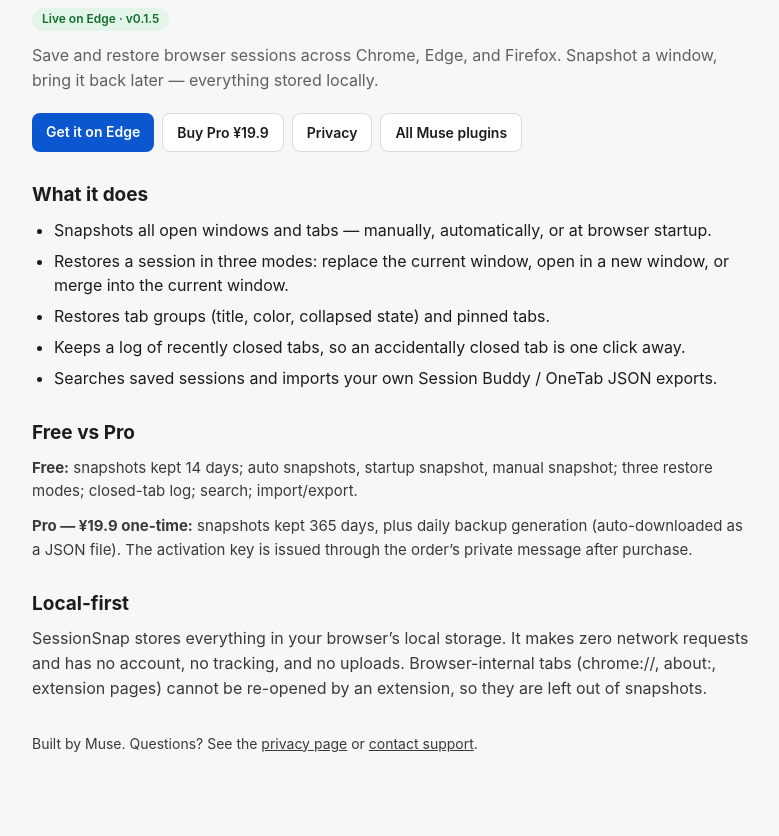
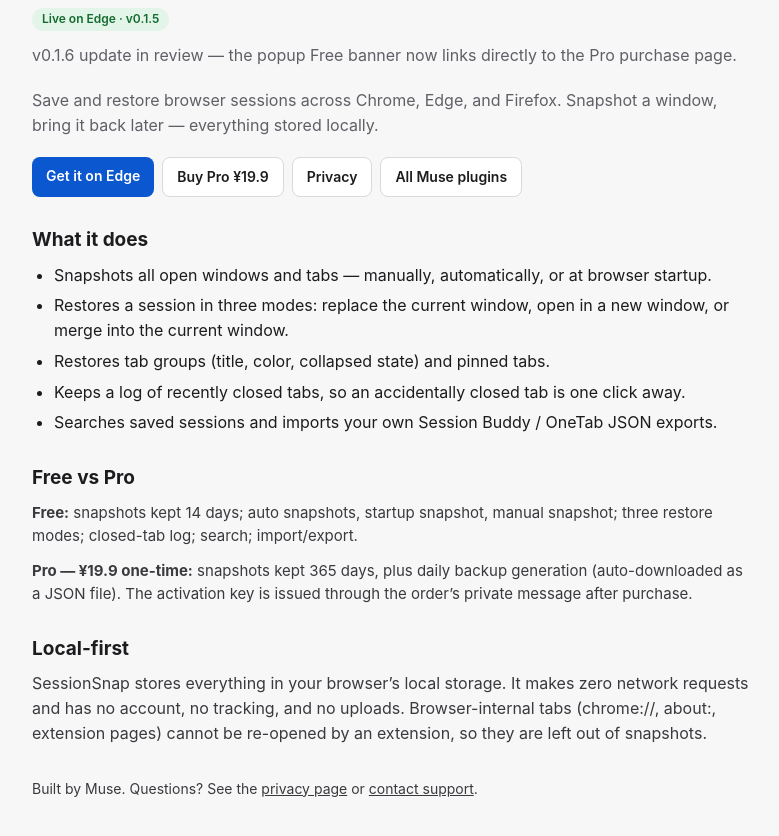
Before and after one commit to alapha888/session-snap, a plain HTML site: page index.html in a window 1280 px wide. Shown: the part 86-922 px from the top of the page, without its empty margins (248-1027 px from the left). Drawn offline with Linux system fonts and the light colour scheme.

Commit message:
SessionSnap product page: v0.1.6 update in review (popup Free banner now links to Pro purchase page)

```diff
--- a/index.html
+++ b/index.html
@@ -37,6 +37,7 @@
 <div class="wrap">
   <h1>SessionSnap</h1>
   <span class="badge">Live on Edge &middot; v0.1.5</span>
+  <p class="sub">v0.1.6 update in review &mdash; the popup Free banner now links directly to the Pro purchase page.</p>
   <p class="sub">Save and restore browser sessions across Chrome, Edge, and Firefox. Snapshot a window, bring it back later &mdash; everything stored locally.</p>
 
   <div class="links">
```
